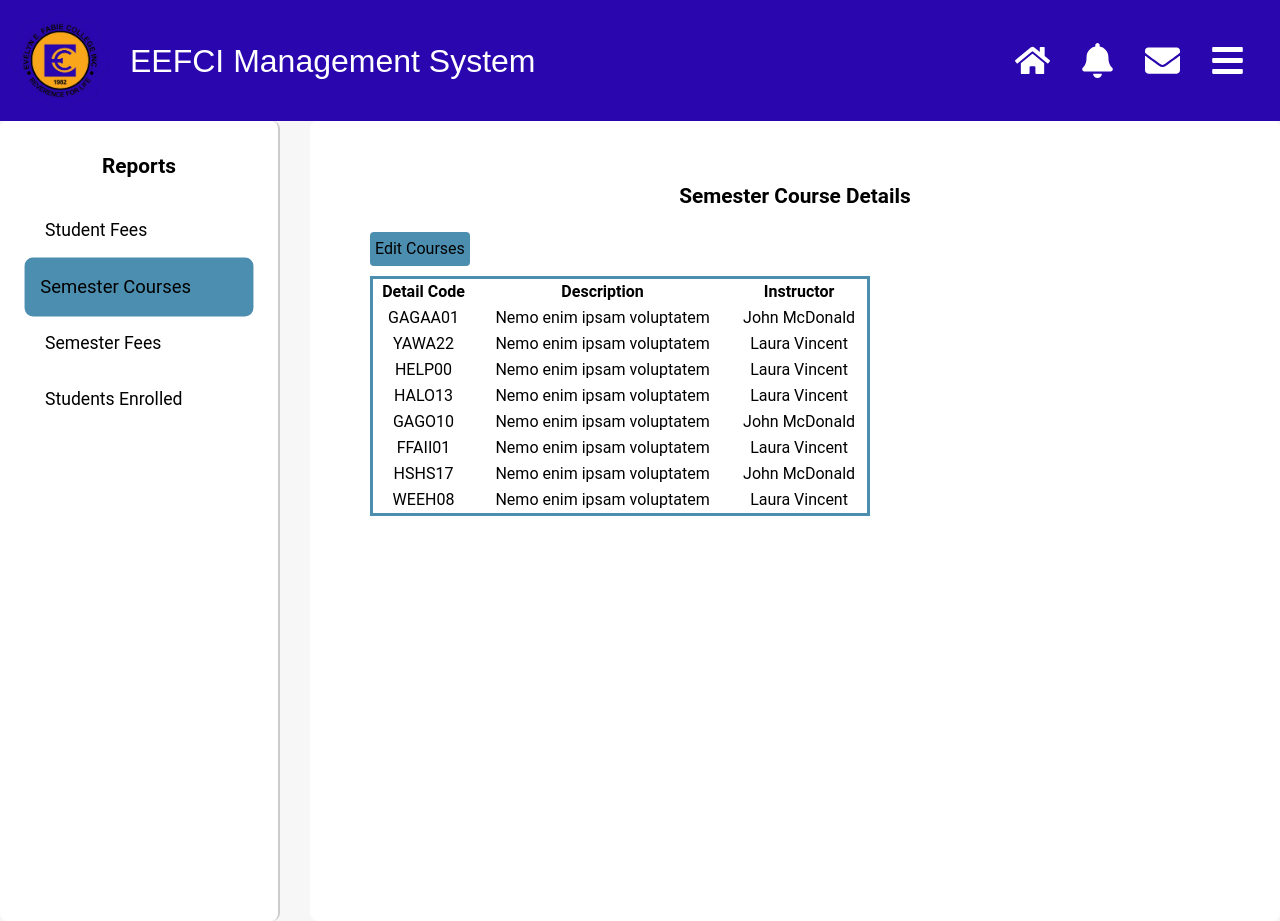
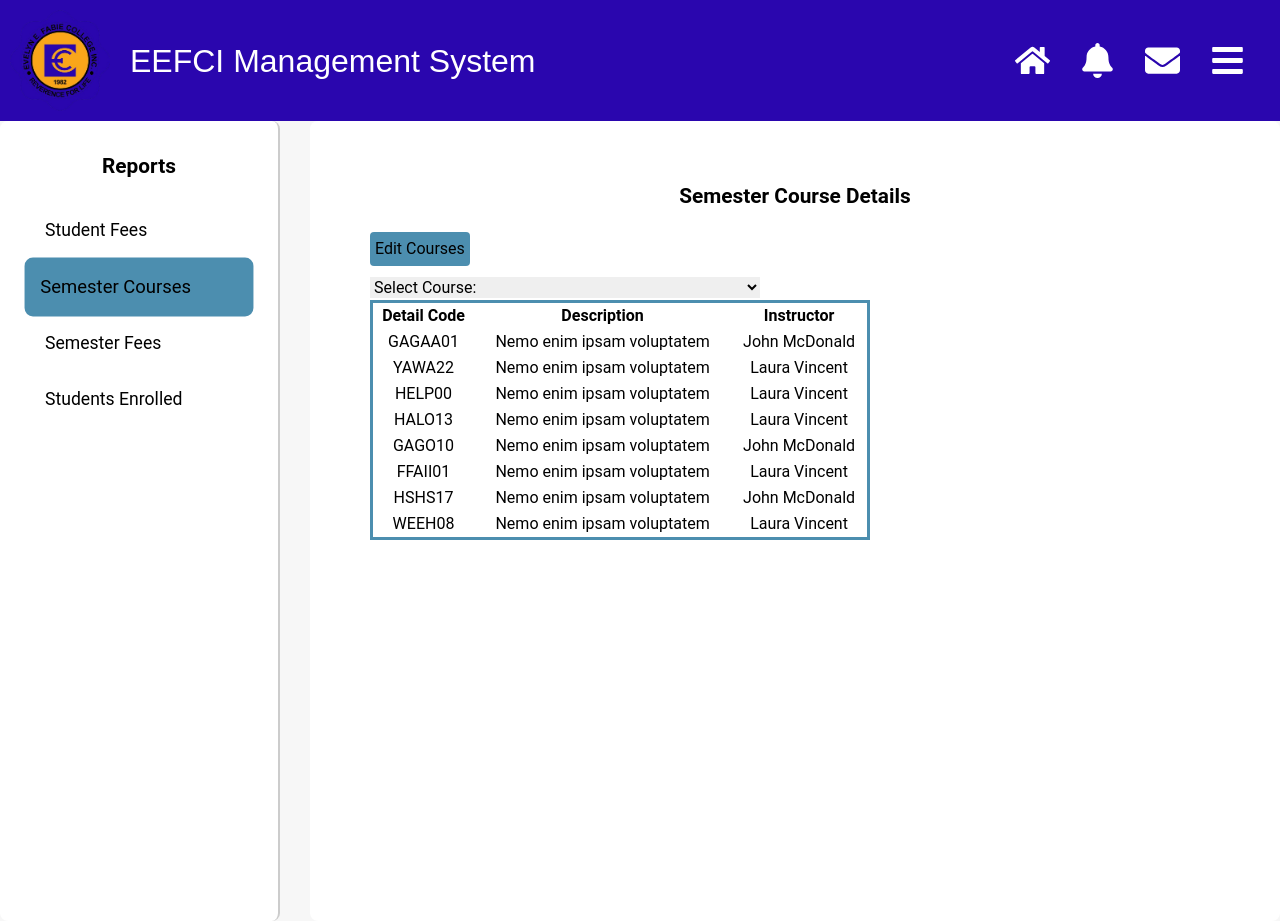
Before and after one commit to TrinaKeen/schoolmanagementsystem2, a Next.js app: page /AdminPortal/Reports in a window 1280 px wide. Both pictures are taken after a click on the item "Semester Courses". Built offline with nearby package versions, Linux system fonts and the light colour scheme.

Commit message:
Added select

```diff
--- a/app/AdminPortal/Reports/Reports.module.css
+++ b/app/AdminPortal/Reports/Reports.module.css
@@ -91,7 +91,7 @@
 
 .Table1 {
     width: 500px;
-    padding: 30px;
+    padding: 100px;
     border-right: 2px;
     text-align: center;
     border: #4c8eaf solid;
@@ -105,6 +105,7 @@
     margin-bottom: 10px;
     align-items: center;
 }
+
 
 
 @keyframes fadeIn {
--- a/app/AdminPortal/Reports/page.js
+++ b/app/AdminPortal/Reports/page.js
@@ -76,6 +76,15 @@ export default function SchoolDepartment() {
                     <div className={styles.tabContent}>
                         <h1>Semester Course Details</h1>
                         <button className={styles.editButton}>Edit Courses</button>
+                        <div>
+                            <select>
+                                <option value="0"> Select Course:</option>
+                                <option value="1"> Senior Highschool Grade 11</option>
+                                <option value="2"> Senior Highschool Grade 12</option>
+                                <option value="3"> Bachelor of Science in Midwifery</option>
+                                <option value="4"> Bachelor of Technical-Vocational Teacher Education</option>
+                            </select>
+                        </div>
                         <table className={styles.Table1}>
                             <thead>
                                 <tr>
@@ -136,6 +145,15 @@ export default function SchoolDepartment() {
                     <div className={styles.tabContent}>
                         <h1>Semester Fees Details</h1>
                         <button className={styles.editButton}>Edit Fees</button>
+                        <div>
+                            <select>
+                                <option value="0"> Select Course:</option>
+                                <option value="1"> Senior Highschool Grade 11</option>
+                                <option value="2"> Senior Highschool Grade 12</option>
+                                <option value="3"> Bachelor of Science in Midwifery</option>
+                                <option value="4"> Bachelor of Technical-Vocational Teacher Education</option>
+                            </select>
+                        </div>
                         <table className={styles.Table1}>
                             <thead>
                                 <tr>
@@ -195,6 +213,13 @@ export default function SchoolDepartment() {
                     <div className={styles.tabContent}>
                         <h1>Student Enrollment Details</h1>
                         <button className={styles.editButton}>Edit Fees</button>
+                        <div>
+                            <select>
+                                <option value="0"> Select Status:</option>
+                                <option value="1"> Active</option>
+                                <option value="2"> Inactive</option>
+                            </select>
+                        </div>
                         <table className={styles.Table1}>
                             <thead>
                                 <tr>
```
